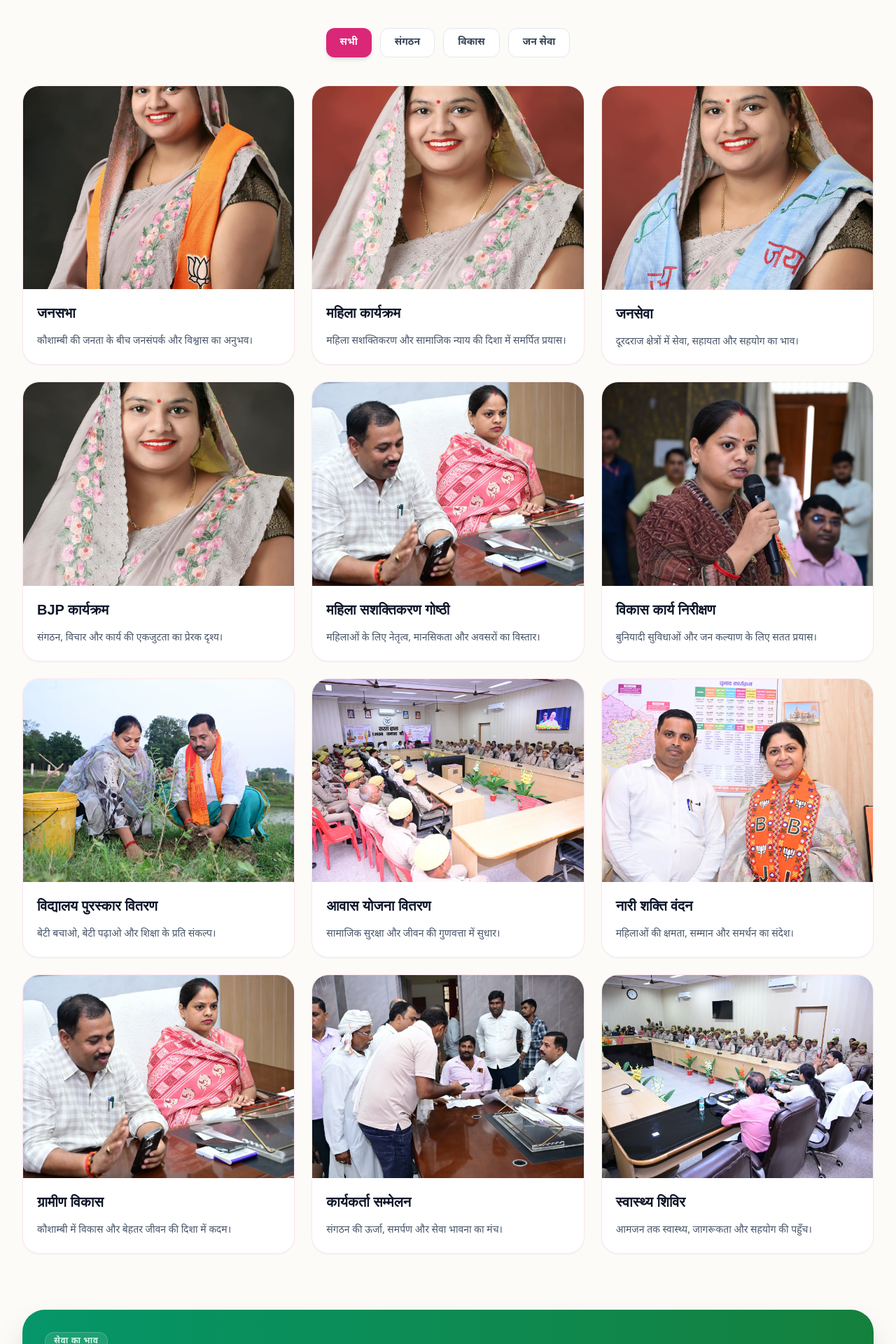
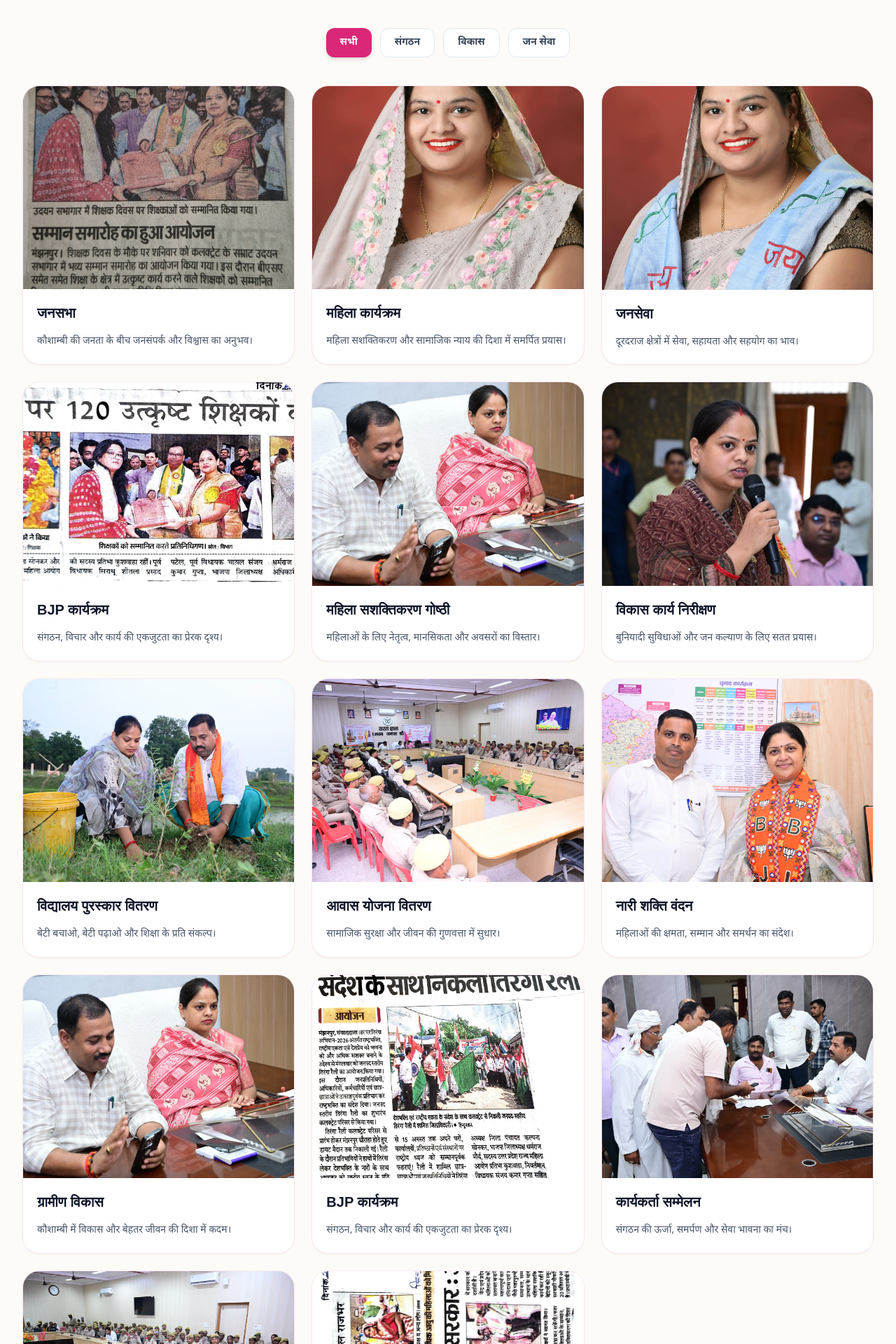
Before and after one commit to pkravi22/kalpana-sagar, a Next.js app: page /gallery in a window 1280 px wide. Shown: the part 440-2360 px from the top of the page at 70% size. Built offline with nearby package versions, Linux system fonts and the light colour scheme; a web font is replaced by a local one.

Commit message:
Update image sources in GalleryClient.jsx

```diff
--- a/src/app/gallery/GalleryClient.jsx
+++ b/src/app/gallery/GalleryClient.jsx
@@ -4,18 +4,20 @@ import Image from 'next/image';
 import Link from 'next/link';
 
 const images = [
-  { type: 'sangathan', src: '/Kalpana.jpeg', title: 'जनसभा', desc: 'कौशाम्बी की जनता के बीच जनसंपर्क और विश्वास का अनुभव।' },
+  { type: 'sangathan', src: '/Adobe Scan 08 Sept 2026_page-0001.jpg', title: 'जनसभा', desc: 'कौशाम्बी की जनता के बीच जनसंपर्क और विश्वास का अनुभव।' },
   { type: 'vikas', src: '/Kalpana1.jpeg', title: 'महिला कार्यक्रम', desc: 'महिला सशक्तिकरण और सामाजिक न्याय की दिशा में समर्पित प्रयास।' },
   { type: 'janseva', src: '/Kalpana2.jpeg', title: 'जनसेवा', desc: 'दूरदराज क्षेत्रों में सेवा, सहायता और सहयोग का भाव।' },
-  { type: 'sangathan', src: '/Kalpana3.jpeg', title: 'BJP कार्यक्रम', desc: 'संगठन, विचार और कार्य की एकजुटता का प्रेरक दृश्य।' },
+  { type: 'sangathan', src: '/Adobe Scan 08 Sept 2026_page-0003.jpg', title: 'BJP कार्यक्रम', desc: 'संगठन, विचार और कार्य की एकजुटता का प्रेरक दृश्य।' },
   { type: 'janseva', src: '/DSC_1042.JPG.webp', title: 'महिला सशक्तिकरण गोष्ठी', desc: 'महिलाओं के लिए नेतृत्व, मानसिकता और अवसरों का विस्तार।' },
   { type: 'vikas', src: '/DSC_1703.JPG.webp', title: 'विकास कार्य निरीक्षण', desc: 'बुनियादी सुविधाओं और जन कल्याण के लिए सतत प्रयास।' },
   { type: 'janseva', src: '/DSC_2148 - Copy - Copy.JPG.webp', title: 'विद्यालय पुरस्कार वितरण', desc: 'बेटी बचाओ, बेटी पढ़ाओ और शिक्षा के प्रति संकल्प।' },
   { type: 'janseva', src: '/DSC_2830.JPG.webp', title: 'आवास योजना वितरण', desc: 'सामाजिक सुरक्षा और जीवन की गुणवत्ता में सुधार।' },
   { type: 'sangathan', src: '/DSC_3278.JPG.webp', title: 'नारी शक्ति वंदन', desc: 'महिलाओं की क्षमता, सम्मान और समर्थन का संदेश।' },
   { type: 'vikas', src: '/DSC_1042.JPG.webp', title: 'ग्रामीण विकास', desc: 'कौशाम्बी में विकास और बेहतर जीवन की दिशा में कदम।' },
+    { type: 'sangathan', src: '/Adobe Scan 08 Sept 2026_page-0007.jpg', title: 'BJP कार्यक्रम', desc: 'संगठन, विचार और कार्य की एकजुटता का प्रेरक दृश्य।' },
   { type: 'sangathan', src: '/DSC_1819.JPG.webp', title: 'कार्यकर्ता सम्मेलन', desc: 'संगठन की ऊर्जा, समर्पण और सेवा भावना का मंच।' },
   { type: 'janseva', src: '/DSC_2855.JPG.webp', title: 'स्वास्थ्य शिविर', desc: 'आमजन तक स्वास्थ्य, जागरूकता और सहयोग की पहुँच।' },
+    { type: 'sangathan', src: '/Adobe Scan 08 Sept 2026_page-0009.jpg', title: 'BJP कार्यक्रम', desc: 'संगठन, विचार और कार्य की एकजुटता का प्रेरक दृश्य।' },
 ];
 
 const filters = [
```
